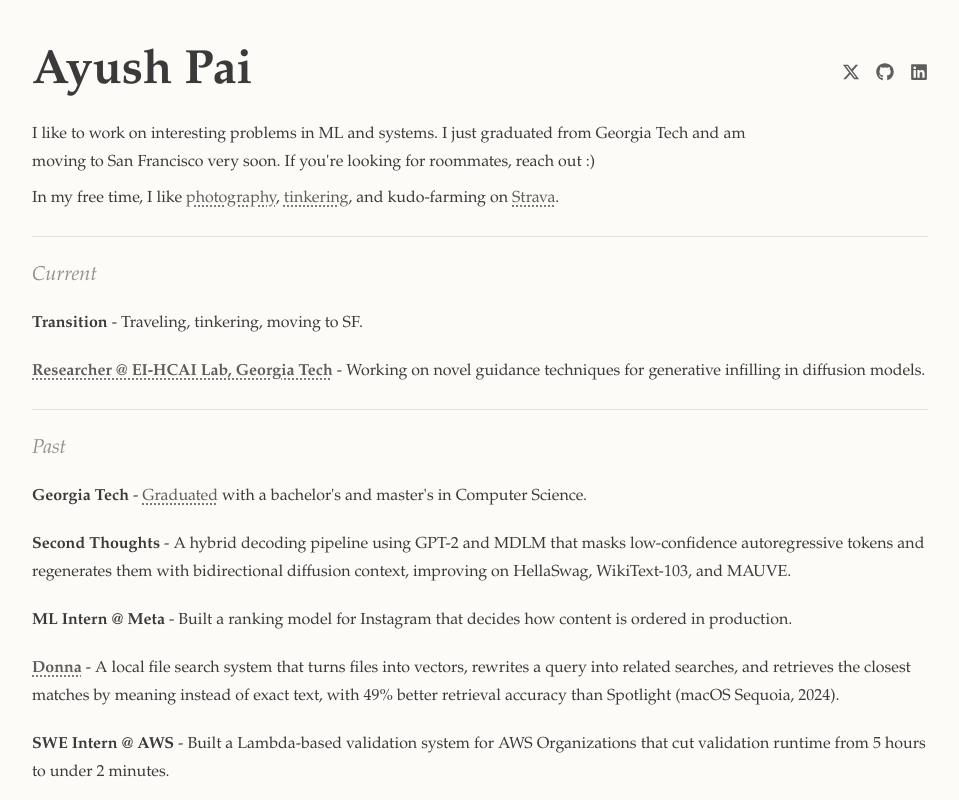
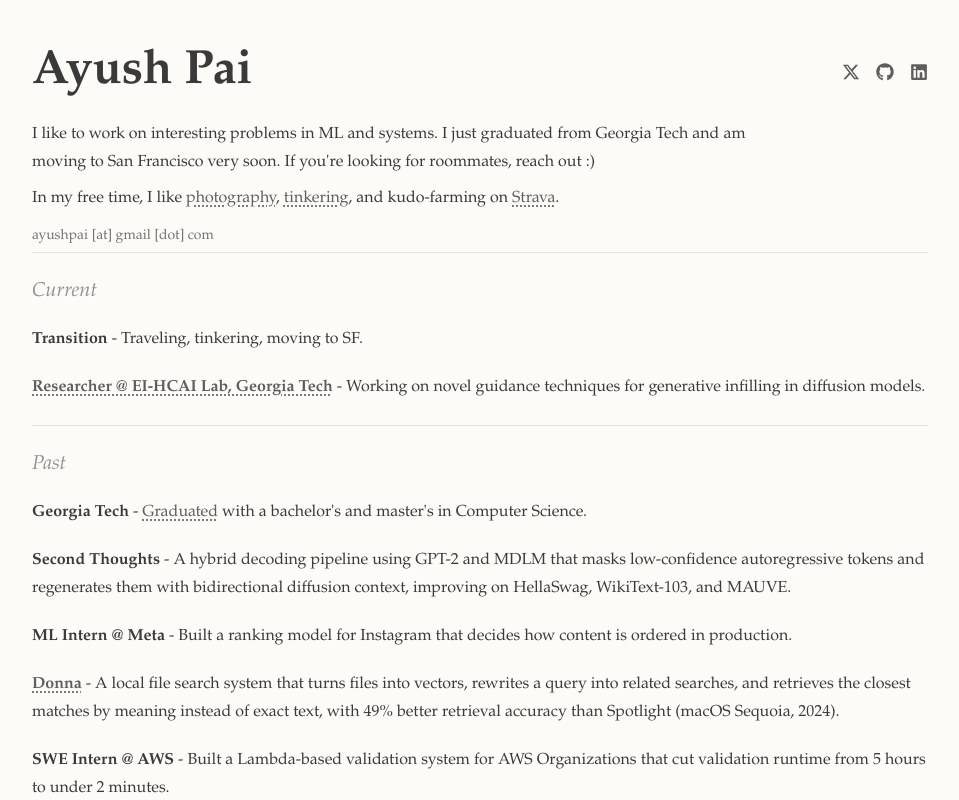
Before and after one commit to ayushpai/ayushpai.github.io, a Next.js app: page / in a window 1280 px wide. Shown: the top 800 px of the page, without its empty margins (160-1119 px from the left). Built offline with nearby package versions, Linux system fonts and the light colour scheme.

Commit message:
Add obfuscated contact line to homepage

```diff
--- a/src/app/page.tsx
+++ b/src/app/page.tsx
@@ -178,7 +178,10 @@
           </a>
           .
         </p>
-        <hr className="my-6 border-0 border-t border-black/10" />
+        <p className="mt-3 mb-0 max-w-3xl text-sm leading-6 opacity-70">
+          ayushpai [at] gmail [dot] com
+        </p>
+        <hr className="mt-1 mb-6 border-0 border-t border-black/10" />
         <p className="mb-5 text-xl italic opacity-55">Current</p>
         <div className="space-y-5 text-base leading-7">
           {currentItems.map((item) => (
```
